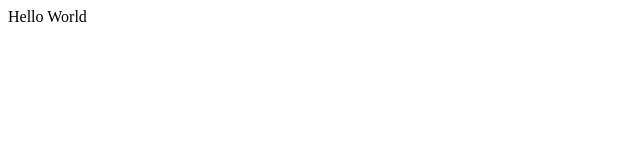
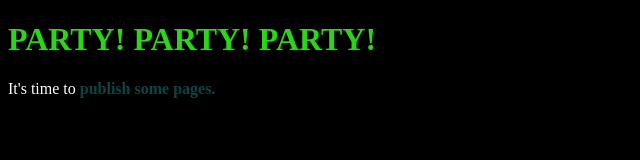
Before and after one commit to Ycki/majkusiakpiotr, a plain HTML site: page index.html in a window 1280 px wide. Shown: the whole page, without its empty margins (0-640 px from the left). Drawn offline with Linux system fonts and the light colour scheme.

Commit message:
Dodanie plików strony testowej

```diff
--- a/index.html
+++ b/index.html
@@ -1 +1,12 @@
-Hello World
+<!DOCTYPE html>
+<html>
+  <head>
+    <title>Hello GitHub Pages</title>
+    <link href="site.css" media="screen" rel="stylesheet" type="text/css" />
+    <script src="site.js" type="text/javascript"></script>
+  </head>
+  <body>
+    <h1 class="party">Hello GitHub Pages</h1>
+    <p>It's time to <strong class="party">publish some pages.</strong></p>
+  </body>
+</html>
--- /dev/null
+++ b/site.css
@@ -0,0 +1,4 @@
+body {
+  background-color: black;
+  color: white;
+}
--- /dev/null
+++ b/site.js
@@ -0,0 +1,29 @@
+(function( site, undefined ) {
+
+    timeout = 400;
+
+    // I gotta take antacid,
+    // so I can keep on partyyyyyiiiiinnnggg.
+    // https://www.youtube.com/watch?v=L_wdRy7x4Sc
+    site.partypartyparty = function(e) {
+	var partyers = document.getElementsByClassName('party');
+	for(var i=0; i<partyers.length; i++) {
+            var r = Math.floor(Math.random()*255);
+            var g = Math.floor(Math.random()*255);
+            var b = Math.floor(Math.random()*255);
+            var e = partyers[i];
+	    e.style.setProperty('color', 'rgb('+ r +','+ g +',' + b + ')');
+
+	    if (Math.random()*100 > 99) {
+		e.innerText = 'PARTY! PARTY! PARTY!';
+	    }
+
+	    this.timeout = Math.max(this.timeout * 0.9, 50);
+	}
+
+        window.setTimeout(site.partypartyparty, this.timeout);
+    };
+
+}( window.site = window.site || {} ));
+
+site.partypartyparty();
```
Also changed, not shown: Readme.txt (deleted).
